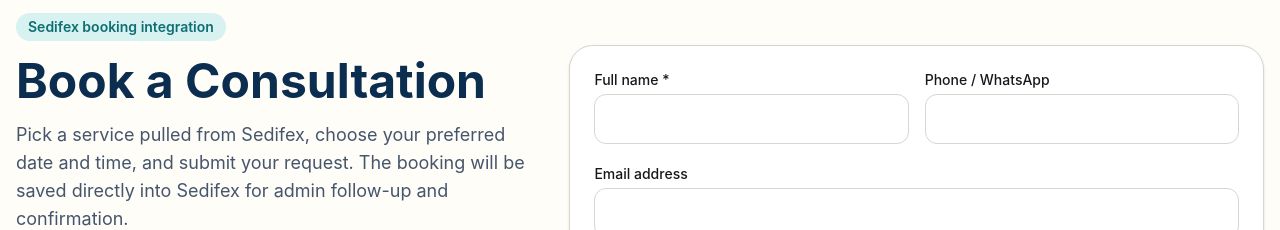
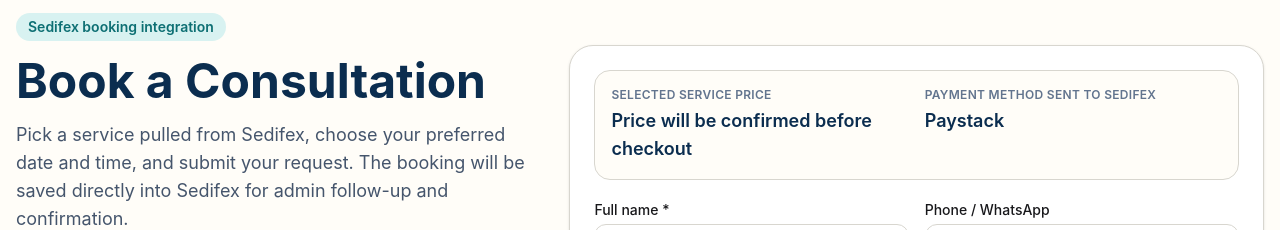
Before and after one commit to learngermanghana/kwakuasamoah, a Next.js app: page /book in a window 1280 px wide. Shown: the part 172-402 px from the top of the page. Built offline with nearby package versions, Linux system fonts and the light colour scheme; no server answers.

Commit message:
Fix Sedifex service/booking pricing and payment metadata

```diff
--- a/src/app/api/integration-bookings/route.ts
+++ b/src/app/api/integration-bookings/route.ts
@@ -12,6 +12,7 @@ type BookingPayload = {
   customerEmail?: string;
   website?: string;
   paymentAmount?: number | string;
+  paymentMethod?: string;
   attributes?: Record<string, unknown>;
 };
 
@@ -209,6 +210,7 @@ export async function POST(req: Request) {
   const serviceName = cleanOptionalString(booking.serviceName) || "Service booking";
   const bookingDate = cleanOptionalString(booking.bookingDate);
   const bookingTime = cleanOptionalString(booking.bookingTime);
+  const paymentMethod = cleanOptionalString(booking.paymentMethod) || "paystack";
 
   if (!customerName) return NextResponse.json({ ok: false, error: "missing-customer-name", message: "Customer name is required." }, { status: 400 });
   if (!customerEmail) return NextResponse.json({ ok: false, error: "missing-customer-email", message: "Customer email is required for checkout." }, { status: 400 });
@@ -242,7 +244,7 @@ export async function POST(req: Request) {
     bookingTime,
     quantity: 1,
     notes: cleanOptionalString(booking.notes),
-    paymentMethod: "paystack",
+    paymentMethod,
     paymentAmount: amount,
     depositAmount: amount,
     bookingStatus: "booked",
@@ -261,8 +263,8 @@ export async function POST(req: Request) {
       bookingDate,
       bookingTime,
       serviceName,
-      paymentMethod: "paystack",
-      payment_method: "paystack",
+      paymentMethod,
+      payment_method: paymentMethod,
       paymentAmount: amount,
       depositAmount: amount,
       paymentStatus: "checkout_created",
--- a/src/components/booking-form.tsx
+++ b/src/components/booking-form.tsx
@@ -16,6 +16,8 @@ type BookingFormProps = {
   prefilledServiceName?: string;
 };
 
+type PaymentMethod = "paystack";
+
 type FormState = {
   customerName: string;
   customerEmail: string;
@@ -28,6 +30,7 @@ type FormState = {
   website: string;
   consent: boolean;
   agreement: boolean;
+  paymentMethod: PaymentMethod;
 };
 
 type BookingApiResponse = {
@@ -102,11 +105,16 @@ export function BookingForm({ serviceOptions, prefilledServiceId, prefilledServi
     notes: "",
     website: "",
     consent: false,
-    agreement: false
+    agreement: false,
+    paymentMethod: "paystack"
   });
   const [errors, setErrors] = useState<ValidationErrors>({});
   const [isSubmitting, setIsSubmitting] = useState(false);
   const [resultMessage, setResultMessage] = useState<{ kind: "success" | "error"; text: string } | null>(null);
+
+
+  const selectedService = getSelectedService(serviceOptions, formState.serviceId);
+  const selectedPrice = typeof selectedService?.price === "number" && selectedService.price > 0 ? selectedService.price : undefined;
 
   const minimumDate = useMemo(() => {
     const date = new Date();
@@ -141,9 +149,6 @@ export function BookingForm({ serviceOptions, prefilledServiceId, prefilledServi
     setErrors(nextErrors);
     if (Object.keys(nextErrors).length > 0) return;
 
-    const selectedService = getSelectedService(serviceOptions, formState.serviceId);
-    const selectedPrice = typeof selectedService?.price === "number" && selectedService.price > 0 ? selectedService.price : undefined;
-
     const payload = {
       customerName: formState.customerName,
       customerEmail: formState.customerEmail,
@@ -155,6 +160,7 @@ export function BookingForm({ serviceOptions, prefilledServiceId, prefilledServi
       bookingTime: formState.bookingTime,
       notes: formState.notes,
       quantity: 1,
+      paymentMethod: formState.paymentMethod,
       website: formState.website,
       attributes: {
         source: "website_booking_form",
@@ -192,7 +198,7 @@ export function BookingForm({ serviceOptions, prefilledServiceId, prefilledServi
 
       const checkoutUrl = getCheckoutUrl(data);
       if (checkoutUrl) {
-        window.location.href = checkoutUrl;
+        window.location.assign(checkoutUrl);
         return;
       }
 
@@ -222,6 +228,19 @@ export function BookingForm({ serviceOptions, prefilledServiceId, prefilledServi
 
   return (
     <form onSubmit={onSubmit} className="mt-8 space-y-5 rounded-3xl border border-[#d8d6cf] bg-white p-6 shadow-sm" noValidate>
+      <div className="grid gap-4 rounded-2xl border border-[#d8d6cf] bg-[#fffdf8] p-4 md:grid-cols-2">
+        <div>
+          <p className="text-xs font-semibold uppercase tracking-wide text-slate-500">Selected service price</p>
+          <p className="mt-1 text-lg font-semibold text-[#0b2d4f]">
+            {selectedPrice ? `GHS ${selectedPrice.toFixed(2)}` : selectedService?.priceLabel || "Price will be confirmed before checkout"}
+          </p>
+        </div>
+        <div>
+          <p className="text-xs font-semibold uppercase tracking-wide text-slate-500">Payment method sent to Sedifex</p>
+          <p className="mt-1 text-lg font-semibold text-[#0b2d4f]">Paystack</p>
+        </div>
+      </div>
+
       <div className="grid gap-4 md:grid-cols-2">
         <div className="space-y-1">
           <label htmlFor="customerName" className="block text-sm font-medium text-zinc-900">Full name *</label>
--- a/src/lib/data.ts
+++ b/src/lib/data.ts
@@ -94,8 +94,15 @@ const defaultGallery: GalleryItem[] = defaultServices.slice(0, 6).map((service)
 
 function getSedifexConfig() {
   const baseUrl = process.env.SEDIFEX_API_BASE_URL || process.env.SEDIFEX_INTEGRATION_API_BASE_URL;
-  const apiKey = process.env.SEDIFEX_INTEGRATION_API_KEY || process.env.SEDIFEX_INTEGRATION_KEY;
-  const storeId = process.env.SEDIFEX_STORE_ID;
+  const apiKey =
+    process.env.SEDIFEX_INTEGRATION_API_KEY ||
+    process.env.SEDIFEX_PRODUCTS_API_KEY ||
+    process.env.SEDIFEX_BOOKING_API_KEY ||
+    process.env.SEDIFEX_INTEGRATION_KEY;
+  const storeId =
+    process.env.SEDIFEX_STORE_ID ||
+    process.env.SEDIFEX_BOOKING_TARGET_STORE_ID ||
+    process.env.NEXT_PUBLIC_SEDIFEX_STORE_ID;
 
   return { baseUrl, apiKey, storeId };
 }
```
